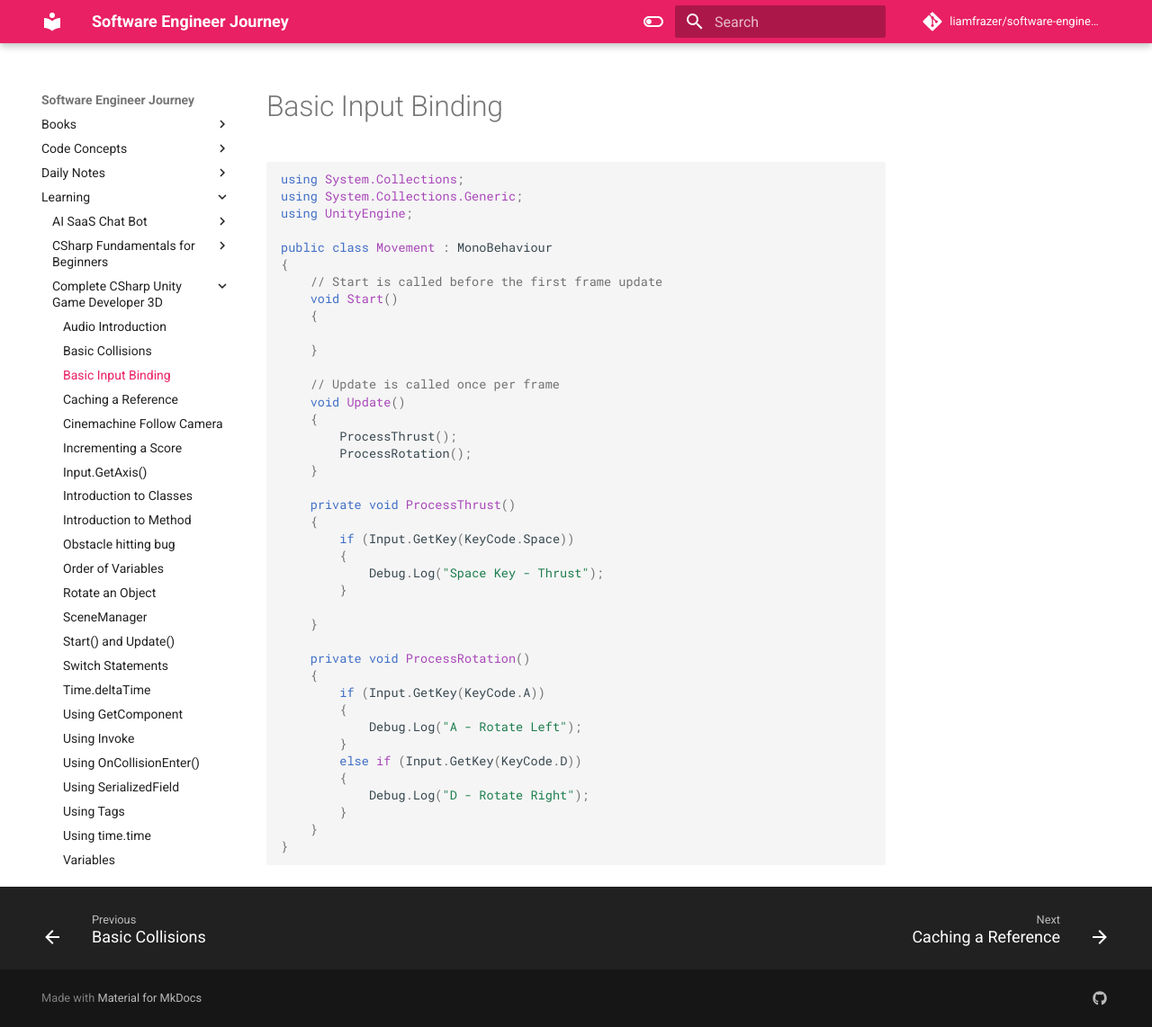
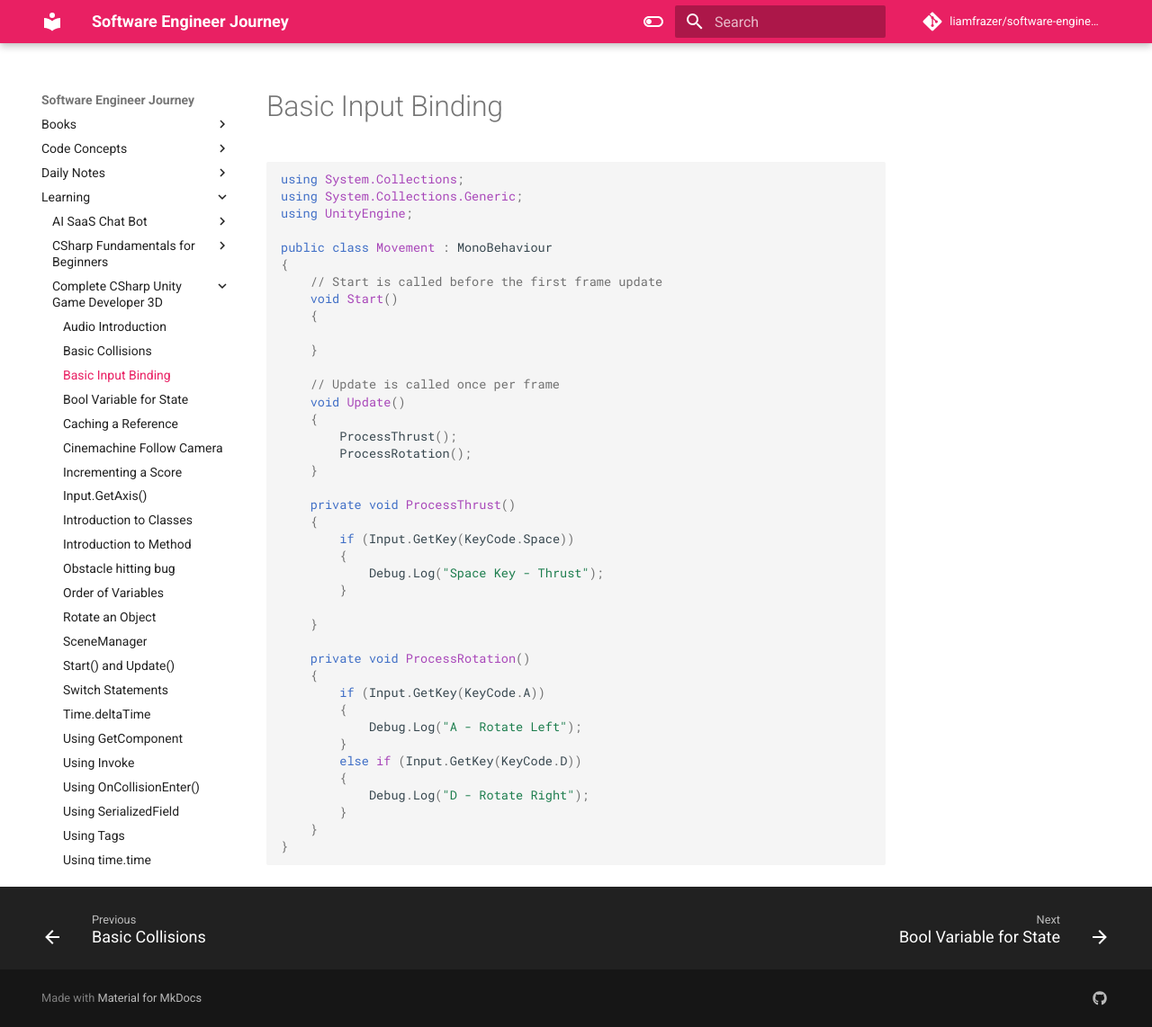
Before and after one commit to liamfrazer/software-engineer-journey, an MkDocs documentation site: the page built from docs/Learning/Complete CSharp Unity Game Developer 3D/Basic Input Binding.md, in a window 1280 px wide and 1142 px high. Shown: the whole window at 90% size. Built offline with MkDocs 1.6.1 and Material for MkDocs 9.7.7, drawn with Linux system fonts in a browser that asks for light colours; comment, search, counter and statistics services are not loaded.

Commit message:
vault backup: 2024-01-29 20:38:48

```diff
--- /dev/null
+++ b/docs/Learning/Complete CSharp Unity Game Developer 3D/Bool Variable for State.md
@@ -0,0 +1,7 @@
+---
+tags:
+  - csharp
+  - Unity
+  - state
+---
+# Bool Variable for State
```
Also changed, not shown: index.md (+1 -0 lines).
